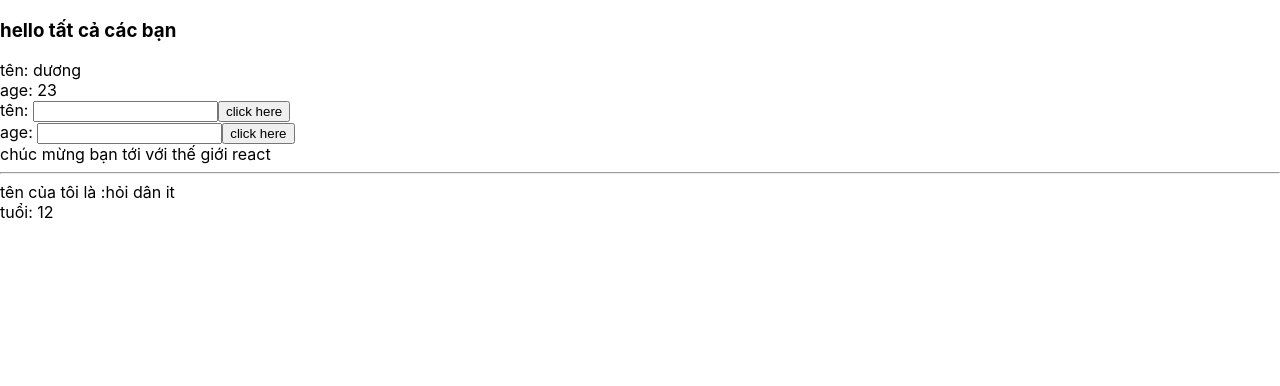
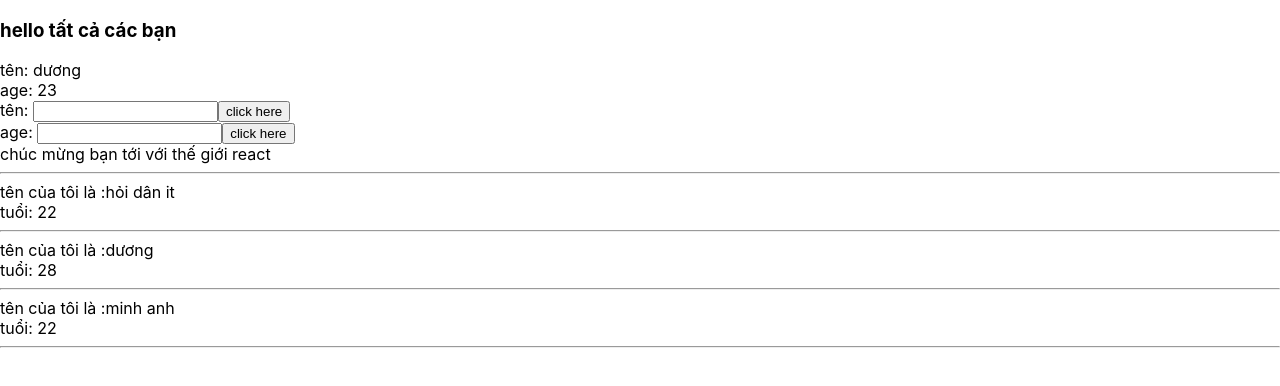
Before and after one commit to duongko/ReactJs, a React (Create React App) app: page / in a window 1280 px wide. Shown: the top 386 px of the page. Built offline with nearby package versions, Linux system fonts and the light colour scheme.

Commit message:
5/show data array/obj

```diff
--- a/src/coponent/Displayinfo.js
+++ b/src/coponent/Displayinfo.js
@@ -2,18 +2,31 @@ import React from "react";
 
 class Displayinfo extends React.Component {
 
+
     render() {
         //prop: property truyền dữ liệu từ component cha sang component con
         console.log(this.props)
-        const { age, name } = this.props;
+        const { listUser } = this.props;
 
         //đây là cách viết destructuring <=> const age= this.props.age
         return (
 
             <div>
-                tên của tôi là :{name}
+                {/* tên của tôi là :{name}
                 <br></br>
-                tuổi: {age}
+                tuổi: {age} */}
+
+                {listUser.map((user) => {
+                    return (
+                        <div key={user.id}>
+                            tên của tôi là :{user.name}
+                            <br></br>
+                            tuổi: {user.age}
+                            <hr></hr>
+
+                        </div>
+                    )
+                })}
             </div>
 
         )
--- a/src/coponent/Mycomponent.js
+++ b/src/coponent/Mycomponent.js
@@ -3,7 +3,15 @@ import Userinfo from './Userinfo';
 import Displayinfo from './Displayinfo';
 
 class Mycomponent extends React.Component {
+    state = {
+        listUser: [
+            { id: 1, name: "hỏi dân it", age: '22' },
+            { id: 2, name: "dương", age: '28' },
+            { id: 3, name: "minh anh", age: '22' },
+        ]
 
+
+    }
 
 
 
@@ -13,7 +21,12 @@ class Mycomponent extends React.Component {
             <div>
                 <Userinfo />
                 <hr />
-                <Displayinfo name="hỏi dân it" age="12" />
+                <Displayinfo
+                    listUser={this.state.listUser}
+                    User={this.state.listUser}
+
+
+                />
 
 
 
```
